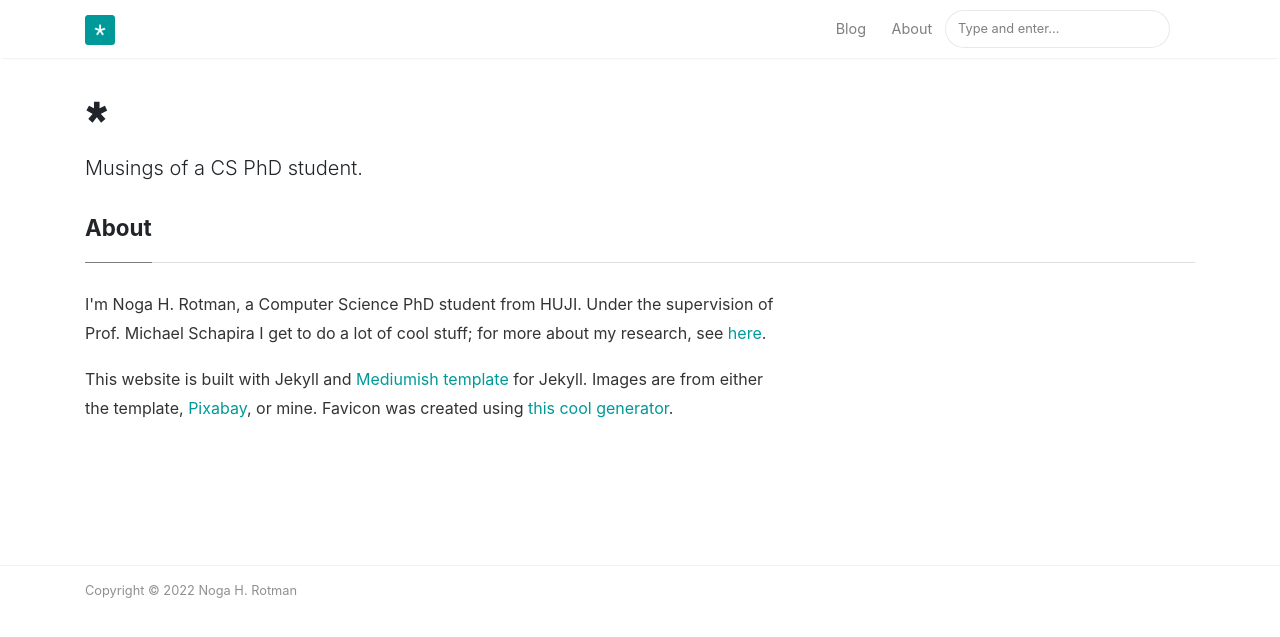
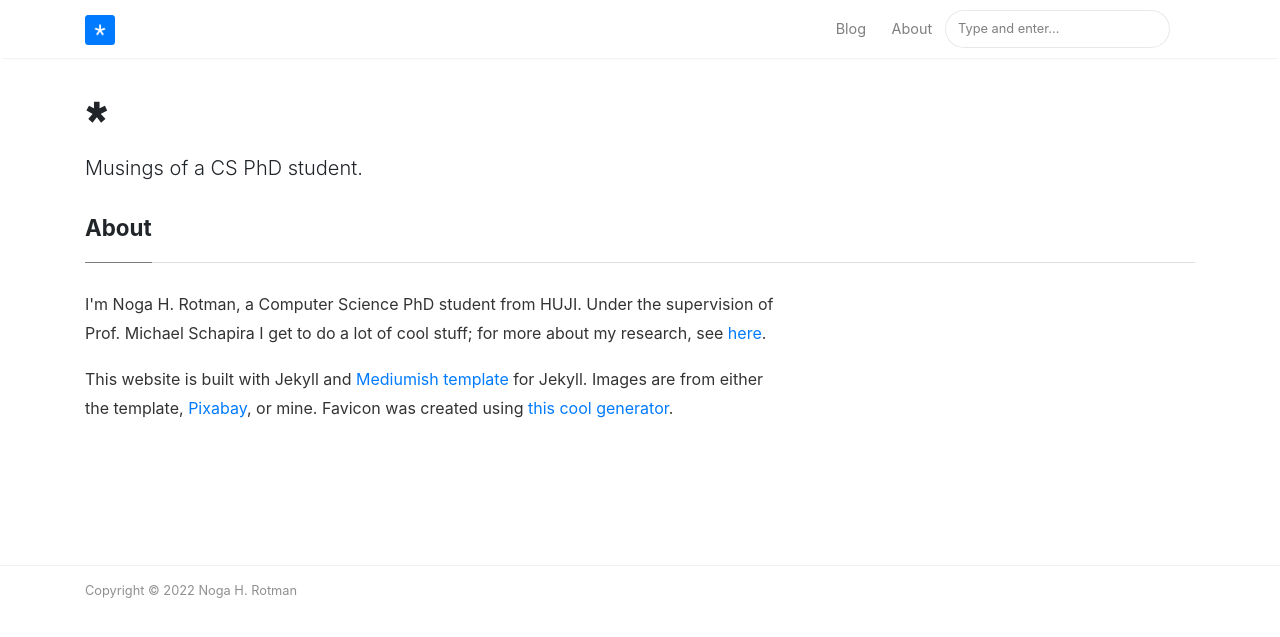
Before and after one commit to r02b/r02b.github.io, a Jekyll site: the page built from _pages/about.md, in a window 1280 px wide. Shown: the top 637 px of the page. Built offline with Jekyll 4.4.1, drawn with Linux system fonts in a browser that asks for light colours; nearby versions of some CDN libraries.

Commit message:
Color changes.

```diff
--- a/assets/css/screen.css
+++ b/assets/css/screen.css
@@ -12,12 +12,12 @@ License: https://www.wowthemes.net/freebies-license/
 }
 
 a {
-    color: #009999;
+    color: #007bff;
     transition: all 0.2s;
 }
 
 a:hover {
-    color: #03ADAC;
+    color: #2c8ef7;
     text-decoration: none;
 }
 
@@ -526,7 +526,7 @@ ul.tags li a:hover {
 
 .btn.follow {
     border-color: #02adad;
-    color: #009999;
+    color: #007bff;
     padding: 3px 10px;
     text-align: center;
     border-radius: 999em;
@@ -535,8 +535,8 @@ ul.tags li a:hover {
 }
 
 .btn.subscribe {
-    background-color: #009999;
-    border-color: #009999;
+    background-color: #007bff;
+    border-color: #007bff;
     color: rgba(255, 255, 255, 1);
     fill: rgba(255, 255, 255, 1);
     border-radius: 30px;
@@ -581,8 +581,8 @@ ul.tags li a:hover {
 }
 
 .alertbar input[type="submit"] {
-    background-color: #009999;
-    border: 1px solid #009999;
+    background-color: #007bff;
+    border: 1px solid #007bff;
     color: rgba(255, 255, 255, 1);
     fill: rgba(255, 255, 255, 1);
     font-size: 0.85rem;
```
Also changed, not shown: assets/images/android-chrome-192x192.png, assets/images/android-chrome-512x512.png, assets/images/apple-touch-icon.png, assets/images/favicon-16x16.png, assets/images/favicon-32x32.png, assets/images/favicon.ico.
